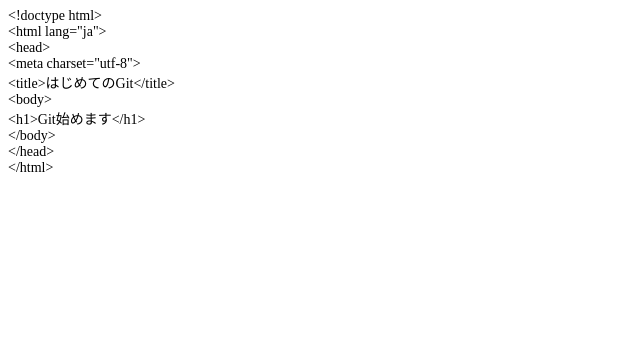
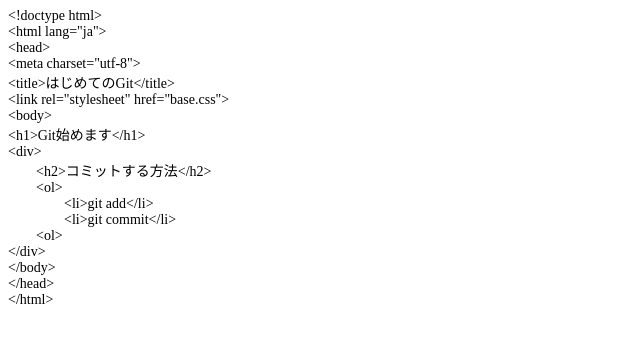
Before and after one commit to Kenty/git-test, a plain HTML site: page index.html in a window 1280 px wide. Shown: the whole page, without its empty margins (0-640 px from the left). Drawn offline with Linux system fonts and the light colour scheme.

Commit message:
first
first commit

```diff
--- a/index.html
+++ b/index.html
@@ -8,6 +8,7 @@
   <meta name="CocoaVersion" content="1138.51">
   <style type="text/css">
     p.p1 {margin: 0.0px 0.0px 0.0px 0.0px; font: 14.0px IPAPGothic}
+    span.Apple-tab-span {white-space:pre}
   </style>
 </head>
 <body>
@@ -16,8 +17,16 @@
 <p class="p1">&lt;head&gt;</p>
 <p class="p1">&lt;meta charset="utf-8"&gt;</p>
 <p class="p1">&lt;title&gt;はじめてのGit&lt;/title&gt;</p>
+<p class="p1">&lt;link rel="stylesheet" href="base.css"&gt;</p>
 <p class="p1">&lt;body&gt;</p>
 <p class="p1">&lt;h1&gt;Git始めます&lt;/h1&gt;</p>
+<p class="p1">&lt;div&gt;</p>
+<p class="p1"><span class="Apple-tab-span">	</span>&lt;h2&gt;コミットする方法&lt;/h2&gt;</p>
+<p class="p1"><span class="Apple-tab-span">	</span>&lt;ol&gt;</p>
+<p class="p1"><span class="Apple-tab-span">	</span><span class="Apple-tab-span">	</span>&lt;li&gt;git add&lt;/li&gt;</p>
+<p class="p1"><span class="Apple-tab-span">	</span><span class="Apple-tab-span">	</span>&lt;li&gt;git commit&lt;/li&gt;</p>
+<p class="p1"><span class="Apple-tab-span">	</span>&lt;ol&gt;</p>
+<p class="p1">&lt;/div&gt;</p>
 <p class="p1">&lt;/body&gt;</p>
 <p class="p1">&lt;/head&gt;</p>
 <p class="p1">&lt;/html&gt;</p>
```
Also changed, not shown: 3 other files.
